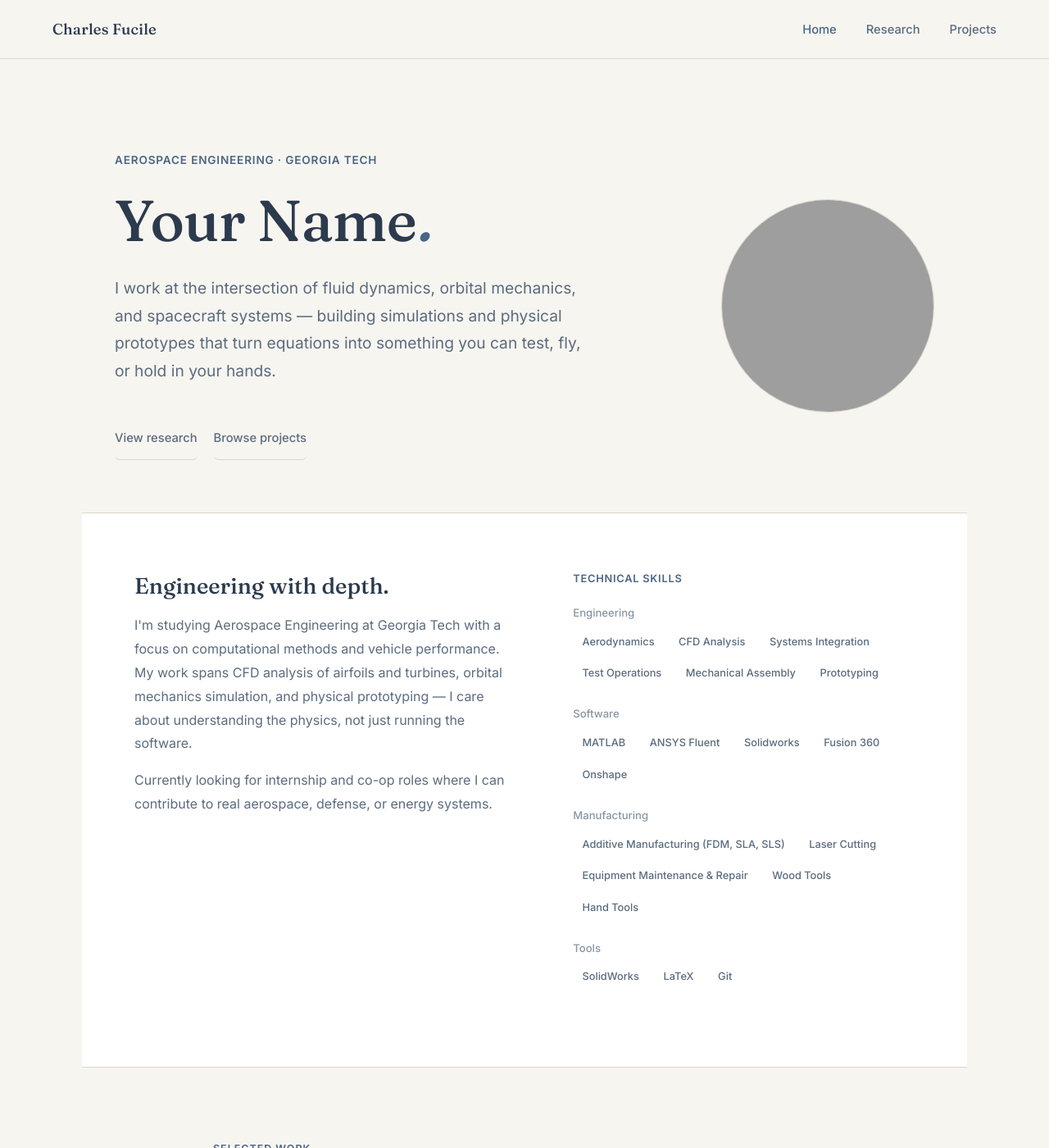
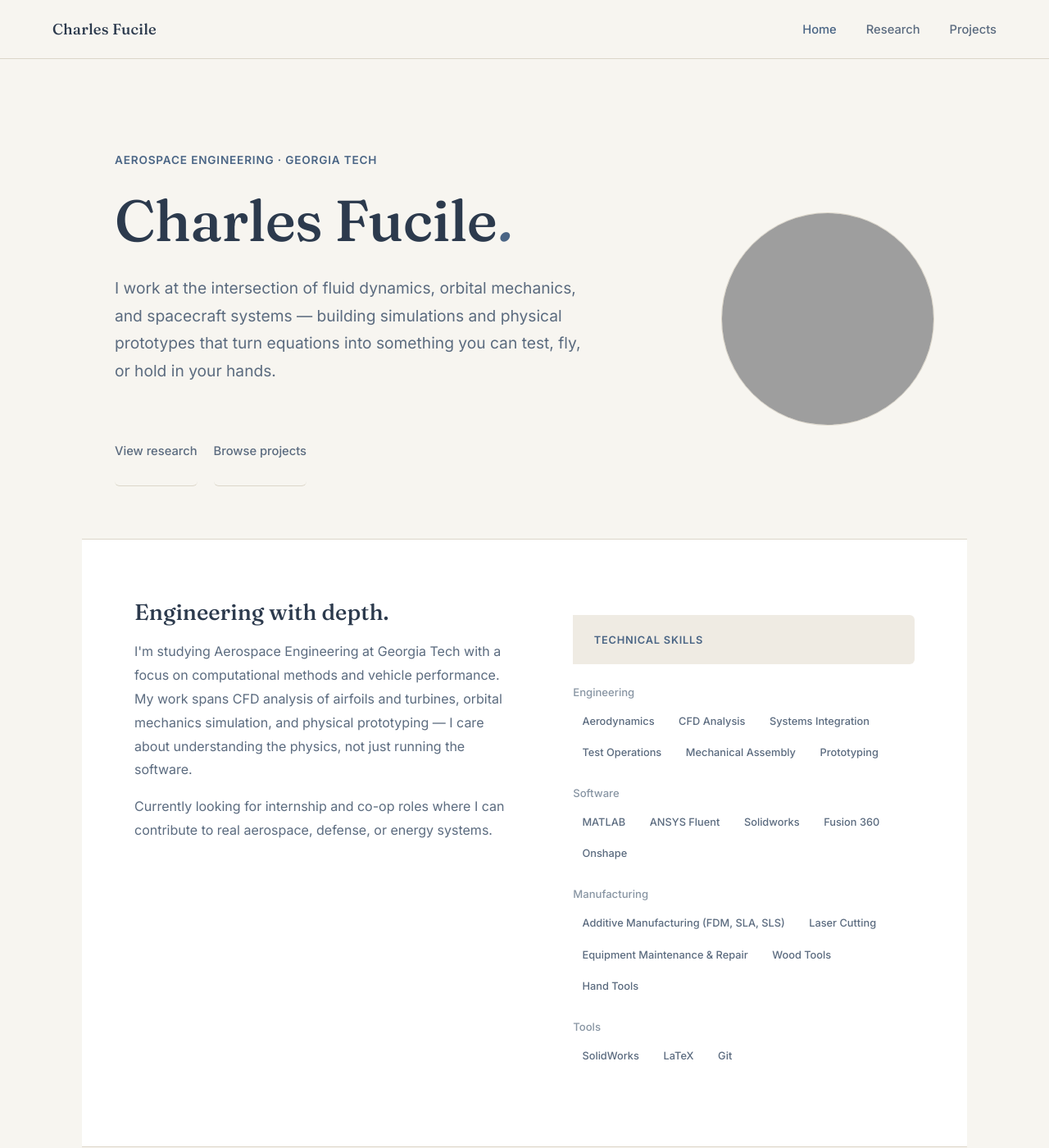
Before and after one commit to cfucile3/Portfolio, a Jekyll site: the page built from index.html, in a window 1280 px wide and 1400 px high. Shown: the whole window at 82% size. Built offline with Jekyll 4.4.1, drawn with Linux system fonts in a browser that asks for light colours; grey boxes are pictures that could not be loaded.

Commit message:
Update index.html

```diff
--- a/index.html
+++ b/index.html
@@ -37,7 +37,7 @@ title: Home
       text-align: center;
     }
     .hero-photo {
-      width: 160px;
+      width: 320px;
     }
     .hero-cta {
       justify-content: center;
@@ -104,12 +104,12 @@ title: Home
     color: #5B6B7F;
     font-weight: 500;
     border-bottom: 1px solid #DCD6C9;
-    padding: 0.8rem 0;
+    padding: 1.8rem 0;
   }
 
   .btn-text:hover {
     background: #4A6585;
-    padding: 0.8rem 0;
+    padding: 1.8rem 0;
     text-decoration: none;
   }
 
@@ -154,6 +154,10 @@ title: Home
     text-transform: uppercase;
     color: #4A6585;
     margin-bottom: 1.4rem;
+    background: var(--paper-dim);
+    border-radius: 0 6px 6px 0;
+    padding: 1.4rem 1.6rem;
+    margin-top: 1.25rem;
   }
 
   .skill-category {
@@ -265,7 +269,7 @@ title: Home
   <div class="hero-text">
     <p class="hero-eyebrow">Aerospace Engineering · Georgia Tech</p>
     <h1 class="hero-name">
-      Your Name<em>.</em>
+      Charles Fucile<em>.</em>
     </h1>
     <p class="hero-bio">
       I work at the intersection of fluid dynamics, orbital mechanics, and spacecraft
@@ -279,7 +283,7 @@ title: Home
   </div>
 
   <div class="hero-photo">
-    <img src="{{ '/images/profile.jpg' | relative_url }}" alt="Your Name" />
+    <img src="{{ '/images/profile.jpg' | relative_url }}" alt="Filler" />
   </div>
 </section>
 
```
